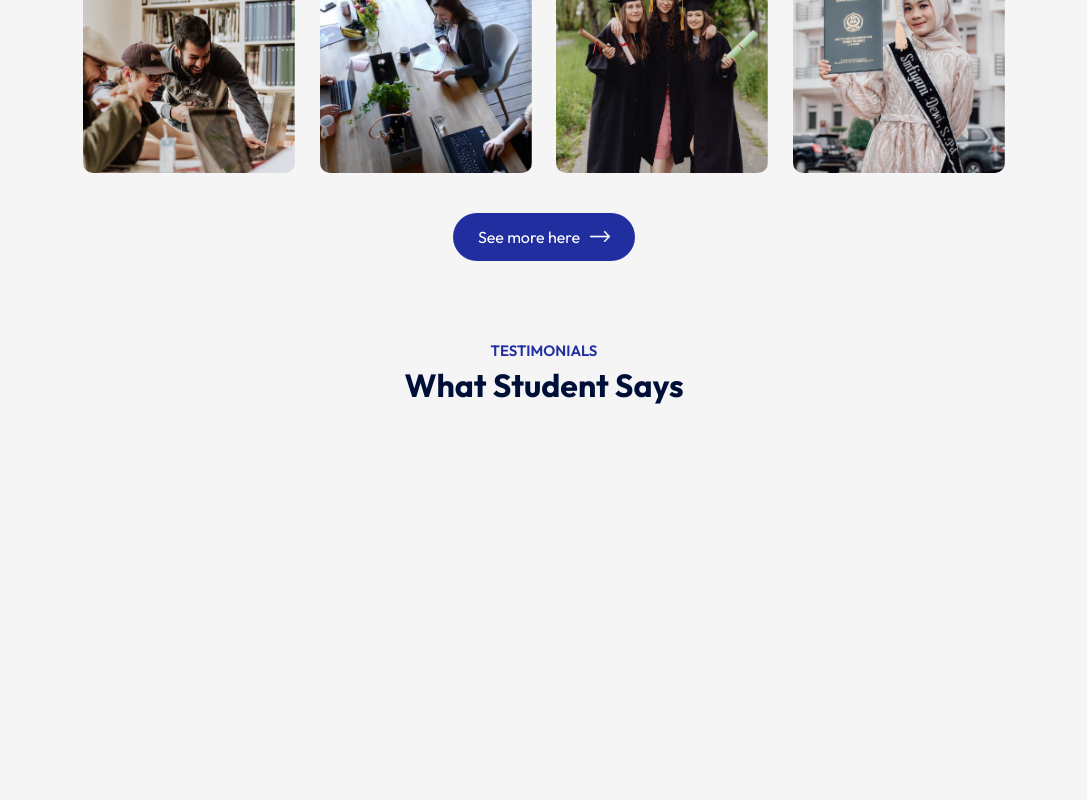
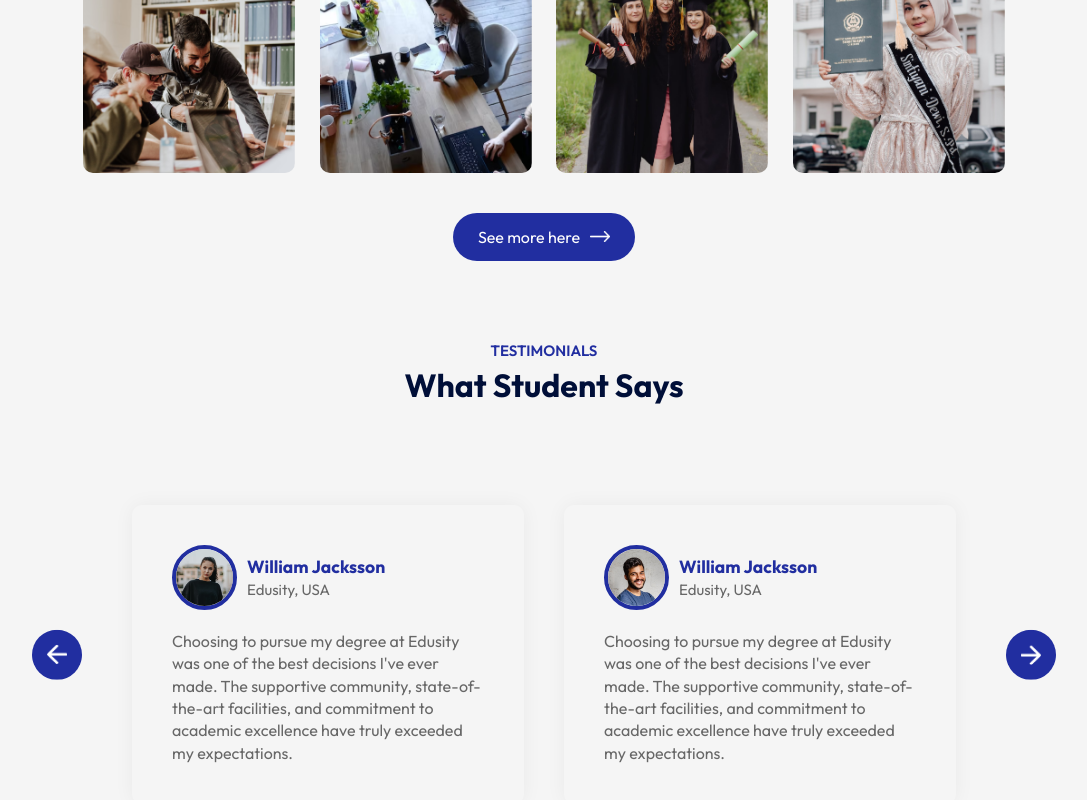
Before and after one commit to Rashijain2709/Edusity, a React (Vite) app: page / in a window 1280 px wide. Shown: the part 2136-2936 px from the top of the page, without its empty margins (96-1183 px from the left). Before the commit the page ends 2571 px from the top, so only its background shows below. Built offline with nearby package versions, Linux system fonts and the light colour scheme.

Commit message:
testimonials component added

```diff
--- a/src/App.jsx
+++ b/src/App.jsx
@@ -8,6 +8,7 @@
 import Title from "./Components/Title/Title";
 import About from './Components/About/About';
 import Campus from './Components/Campus/Campus';
+import Testimonials from './Components/Testimonials/Testimonials';
 
 const App = () => {
   return (
@@ -22,6 +23,7 @@
         <Title subTitle='GALLERY' title='Campus Photos'/>
         <Campus />
         <Title subTitle='TESTIMONIALS' title='What Student Says'/>
+        <Testimonials />
       </div>
 
     </div>
--- /dev/null
+++ b/src/Components/Testimonials/Testimonials.css
@@ -0,0 +1,65 @@
+.testimonials {
+    margin: 80px auto;
+    padding: 0 80px;
+    position: relative;
+}
+
+.next-btn, .back-btn {
+    position: absolute;
+    top: 50%;
+    right: 0;
+    transform: translateY(-50%);
+    padding: 15px;
+    width: 50px;
+    border-radius: 50%;
+    cursor: pointer;
+    background: #212EA0;
+}
+
+.back-btn {
+    right: auto;
+    left: 0;
+}
+
+.slider {
+    overflow: hidden;
+}
+
+.slider ul {
+    display: flex;
+    width: 200%;
+    overflow-x: hidden;
+    transition: 0.5s;
+}
+
+.slider ul li {
+    list-style: none;
+    width: 50%;
+    padding: 20px;
+}
+
+.slide {
+    box-shadow: 0 0 20px rgba(0,0,0,0.05);
+    padding: 40px;
+    border-radius: 10px;
+    color: #676767;
+    line-height: 1.4;
+}
+
+.slide img {
+    width: 65px;
+    border-radius: 50%;
+    margin-right: 10px;
+    border: 4px solid #212EA0;
+}
+
+.user-info {
+    display: flex;
+    align-items: center;
+    margin-bottom: 20px;
+    font-size: 15px;
+}
+
+.user-info h3 {
+    color: #212EA0;
+}
--- /dev/null
+++ b/src/Components/Testimonials/Testimonials.jsx
@@ -0,0 +1,91 @@
+/* eslint-disable no-unused-vars */
+import React, { useRef } from 'react';
+/* eslint-enable no-unused-vars */
+import './Testimonials.css'
+import next_icon from '../../assets/Images/next-icon.png'
+import back_icon from '../../assets/Images/back-icon.png'
+import user_1 from '../../assets/Images/user-1.png'
+import user_2 from '../../assets/Images/user-2.png'
+import user_3 from '../../assets/Images/user-3.png'
+import user_4 from '../../assets/Images/user-4.png'
+
+const Testimonials = () => {
+
+    const slider = useRef();
+    let tx = 0;
+
+const slideForward = () => {
+    if (tx > -50) {
+        tx -= 25;
+    }
+    slider.current.style.transform = `translateX(${tx}%)`
+}
+
+const slideBackward = () => {
+    if (tx < 0) {
+        tx += 25;
+    }
+    slider.current.style.transform = `translateX(${tx}%)`
+}
+
+    return (
+        <div className='testimonials'>
+            <img src={next_icon} alt="" className='next-btn' onClick={slideForward}/>
+            <img src={back_icon} alt="" className='back-btn' onClick={slideBackward}/>
+            <div className="slider">
+                <ul ref={slider}>
+                    <li>
+                        <div className="slide">
+                            <div className="user-info">
+                                <img src={user_1} alt="" />
+                                <div>
+                                    <h3>William Jacksson</h3>
+                                    <span>Edusity, USA</span>
+                                </div>
+                            </div>
+                            <p>Choosing to pursue my degree at Edusity was one of the best decisions I&apos;ve ever made. The supportive community, state-of-the-art facilities, and commitment to academic excellence have truly exceeded my expectations.</p>
+                        </div>
+                    </li>
+                    <li>
+                        <div className="slide">
+                            <div className="user-info">
+                                <img src={user_2} alt="" />
+                                <div>
+                                    <h3>William Jacksson</h3>
+                                    <span>Edusity, USA</span>
+                                </div>
+                            </div>
+                            <p>Choosing to pursue my degree at Edusity was one of the best decisions I&apos;ve ever made. The supportive community, state-of-the-art facilities, and commitment to academic excellence have truly exceeded my expectations.</p>
+                        </div>
+                    </li>
+                    <li>
+                        <div className="slide">
+                            <div className="user-info">
+                                <img src={user_3} alt="" />
+                                <div>
+                                    <h3>William Jacksson</h3>
+                                    <span>Edusity, USA</span>
+                                </div>
+                            </div>
+                            <p>Choosing to pursue my degree at Edusity was one of the best decisions I&apos;ve ever made. The supportive community, state-of-the-art facilities, and commitment to academic excellence have truly exceeded my expectations.</p>
+                        </div>
+                    </li>
+                    <li>
+                        <div className="slide">
+                            <div className="user-info">
+                                <img src={user_4} alt="" />
+                                <div>
+                                    <h3>William Jacksson</h3>
+                                    <span>Edusity, USA</span>
+                                </div>
+                            </div>
+                            <p>Choosing to pursue my degree at Edusity was one of the best decisions I&apos;ve ever made. The supportive community, state-of-the-art facilities, and commitment to academic excellence have truly exceeded my expectations.</p>
+                        </div>
+                    </li>
+                </ul>
+            </div>
+        </div>
+    )
+}
+
+export default Testimonials;
```
